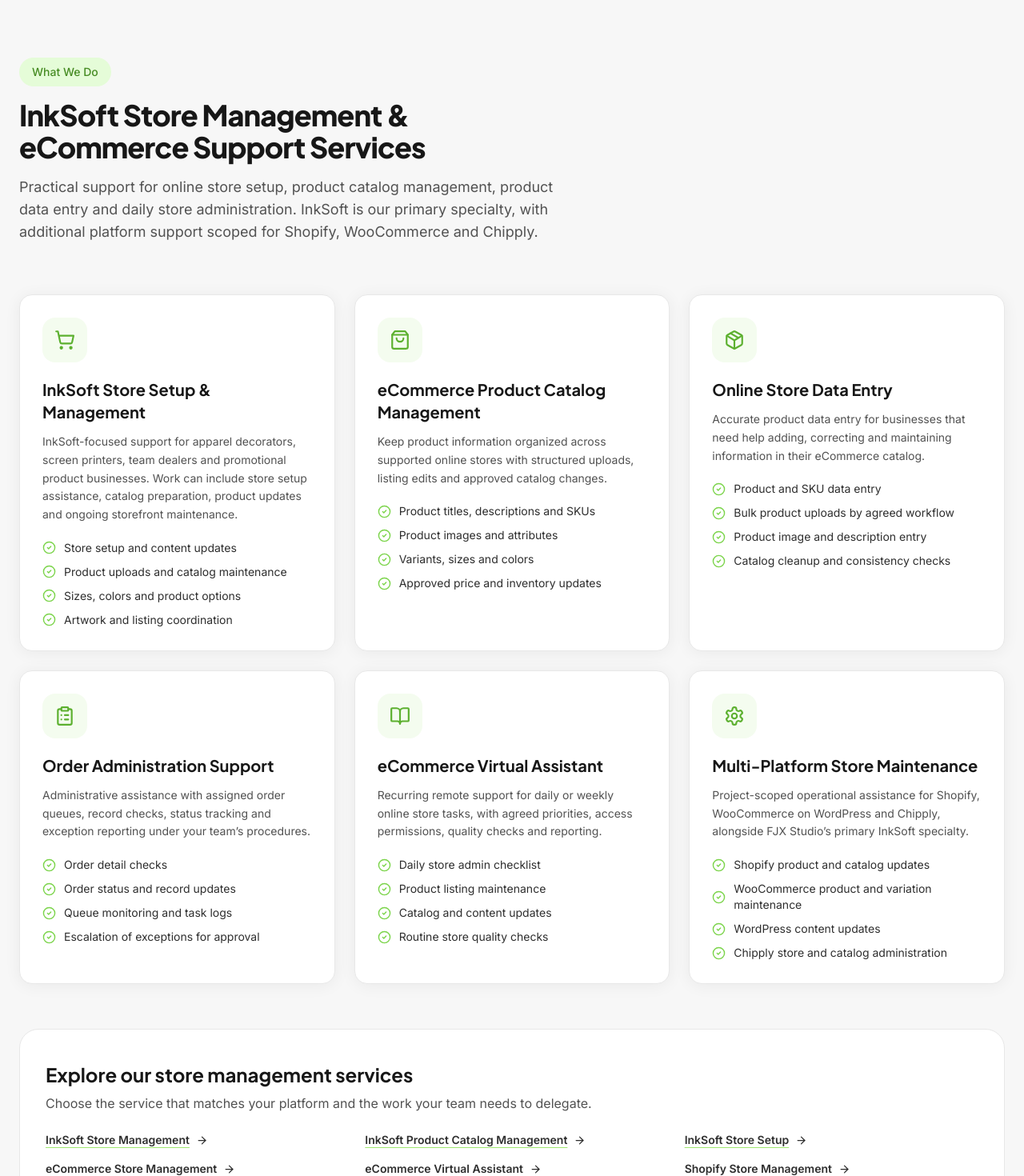
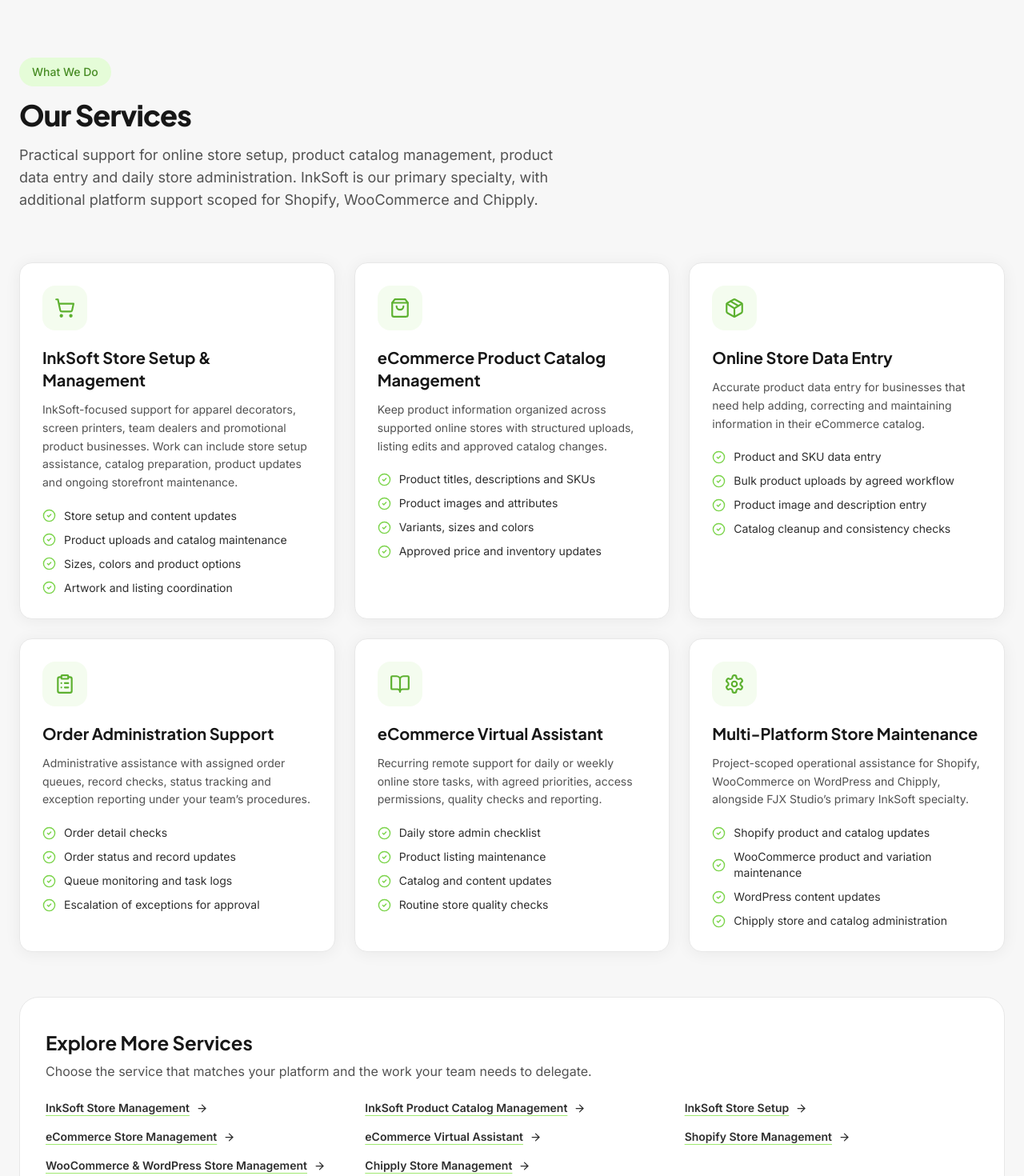
Before and after one commit to Fahad42150/dancing-llama-3e1cb2, a React (Vite) app: page / in a window 1280 px wide. Shown: the part 2360-3830 px from the top of the page at 80% size. Built offline with nearby package versions, Linux system fonts and the light colour scheme.

Commit message:
Shorten homepage services section heading

```diff
--- a/src/components/Services.tsx
+++ b/src/components/Services.tsx
@@ -27,7 +27,7 @@ export default function Services() {
             What We Do
           </div>
           <h2 className="font-display text-3xl font-extrabold tracking-tight text-charcoal-900 sm:text-4xl">
-            InkSoft Store Management & eCommerce Support Services
+            Our Services
           </h2>
           <p className="mt-4 text-lg text-charcoal-500">
             Practical support for online store setup, product catalog
@@ -45,7 +45,7 @@ export default function Services() {
 
         <div className="mt-14 rounded-3xl border border-charcoal-100 bg-white px-8 py-10">
           <h3 className="font-display text-2xl font-bold text-charcoal-900">
-            Explore our store management services
+            Explore More Services
           </h3>
           <p className="mt-2 max-w-3xl text-charcoal-500">
             Choose the service that matches your platform and the work your
```
